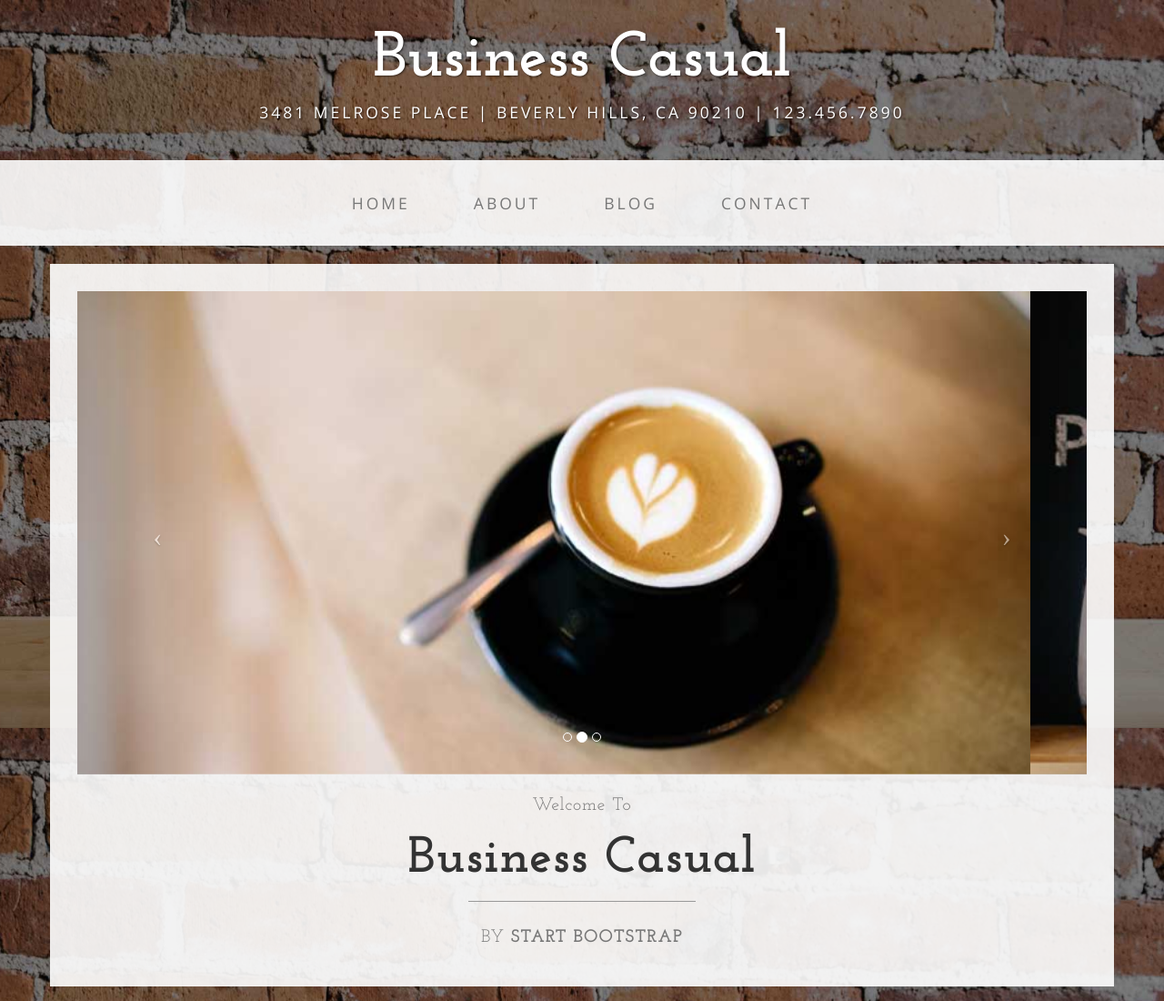
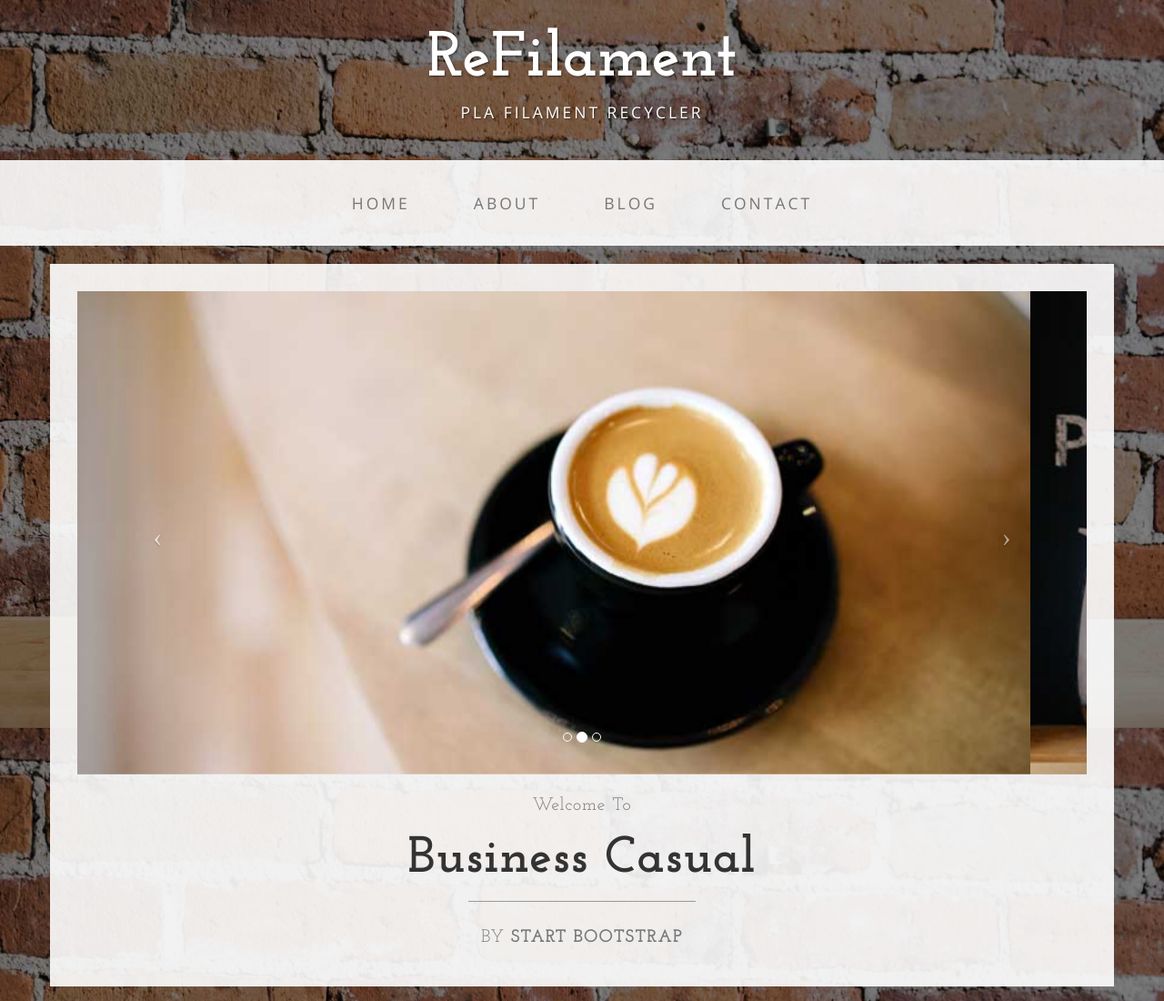
Before and after one commit to aehoppe/poe-refilament, a plain HTML site: page index.html in a window 1280 px wide. Shown: the top 1100 px of the page at 91% size. Drawn offline with nearby package versions, Linux system fonts and the light colour scheme.

Commit message:
Added project title

```diff
--- a/index.html
+++ b/index.html
@@ -9,7 +9,7 @@
     <meta name="description" content="">
     <meta name="author" content="">
 
-    <title>ReFilament - PLA Filament Recycling/Respooling</title>
+    <title>ReFilament</title>
 
     <!-- Bootstrap Core CSS -->
     <link href="css/bootstrap.min.css" rel="stylesheet">
@@ -32,8 +32,8 @@
 
 <body>
 
-    <div class="brand">Business Casual</div>
-    <div class="address-bar">3481 Melrose Place | Beverly Hills, CA 90210 | 123.456.7890</div>
+    <div class="brand">ReFilament</div>
+    <div class="address-bar">PLA Filament Recycler</div>
 
     <!-- Navigation -->
     <nav class="navbar navbar-default" role="navigation">
```
